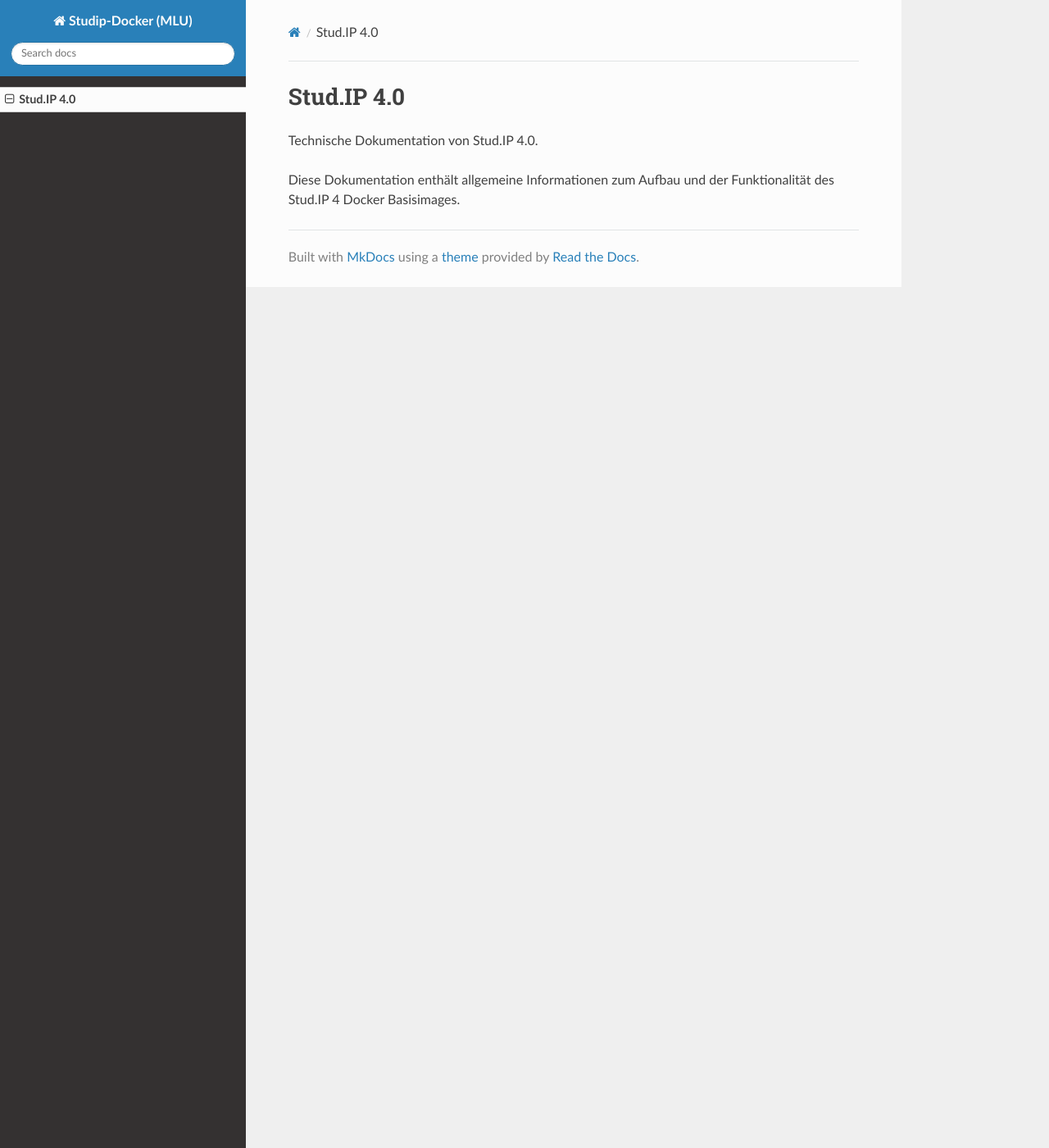
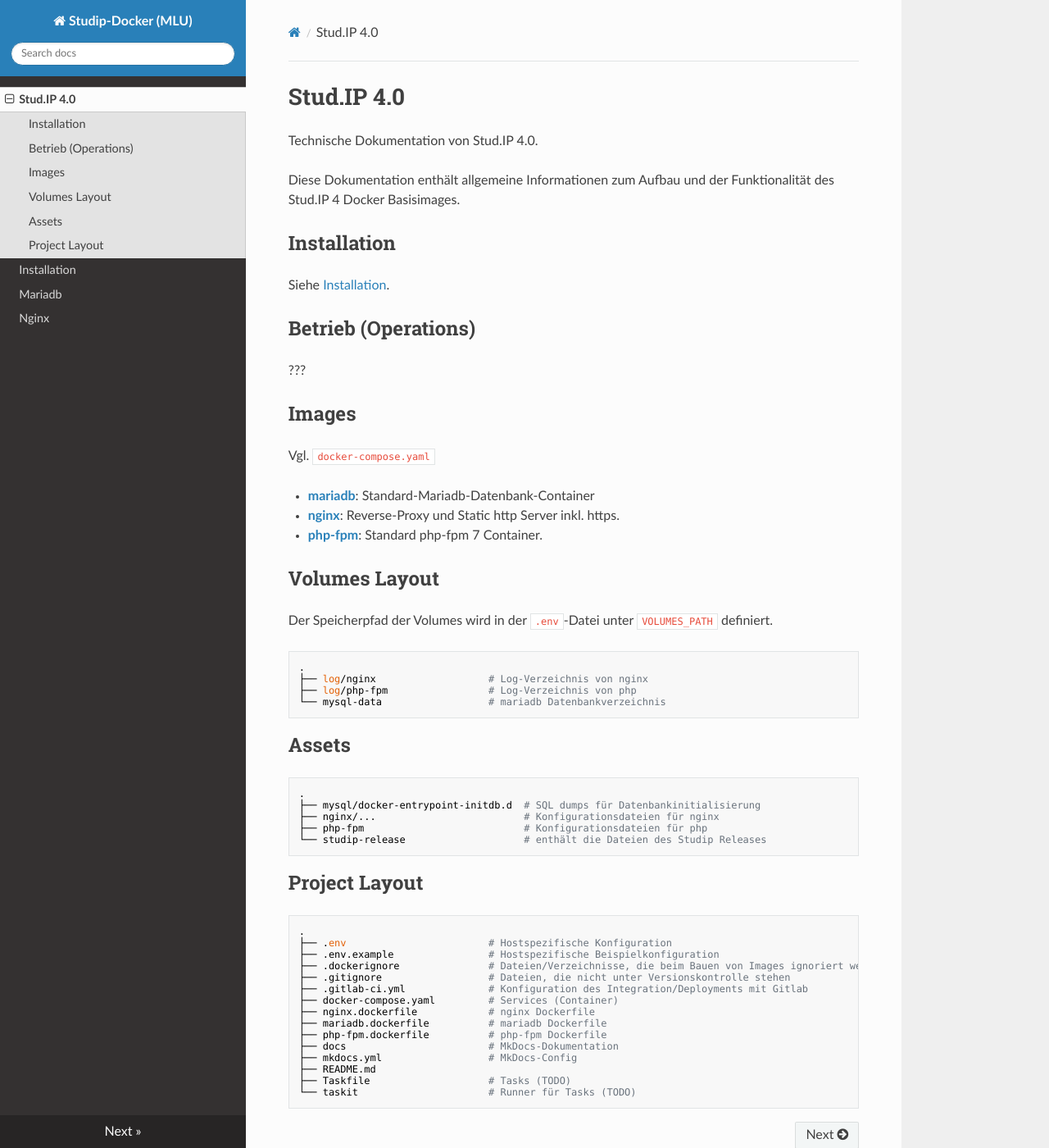
Before and after one commit to uni-halle/studip-docker, an MkDocs documentation site: the page built from docs/index.md, in a window 1280 px wide and 1400 px high. Shown: the whole window at 82% size. Built offline with MkDocs 1.6.1, drawn with Linux system fonts in a browser that asks for light colours; nearby versions of some CDN libraries.

Commit message:
Erste Version der Dokumentation

```diff
--- a/docs/index.md
+++ b/docs/index.md
@@ -3,3 +3,55 @@
 Technische Dokumentation von Stud.IP 4.0.
 
 Diese Dokumentation enthält allgemeine Informationen zum Aufbau und der Funktionalität des Stud.IP 4 Docker Basisimages.
+
+## Installation
+
+Siehe [Installation](installation.md).
+
+## Betrieb (Operations)
+
+???
+
+## Images
+
+Vgl. `docker-compose.yaml`
+
+* **[mariadb](mariadb.md)**: Standard-Mariadb-Datenbank-Container
+* **[nginx](nginx.md)**: Reverse-Proxy und Static http Server inkl. https.
+* **[php-fpm](php-fpm.md)**: Standard php-fpm 7 Container.
+
+## Volumes Layout
+
+Der Speicherpfad der Volumes wird in der `.env`-Datei unter `VOLUMES_PATH` definiert.
+
+    .
+    ├── log/nginx                   # Log-Verzeichnis von nginx
+    ├── log/php-fpm                 # Log-Verzeichnis von php
+    └── mysql-data                  # mariadb Datenbankverzeichnis
+
+## Assets
+
+    .
+    ├── mysql/docker-entrypoint-initdb.d  # SQL dumps für Datenbankinitialisierung
+    ├── nginx/...                         # Konfigurationsdateien für nginx
+    ├── php-fpm                           # Konfigurationsdateien für php
+    └── studip-release                    # enthält die Dateien des Studip Releases
+
+
+## Project Layout
+
+    .
+    ├── .env                        # Hostspezifische Konfiguration
+    ├── .env.example                # Hostspezifische Beispielkonfiguration
+    ├── .dockerignore               # Dateien/Verzeichnisse, die beim Bauen von Images ignoriert werden
+    ├── .gitignore                  # Dateien, die nicht unter Versionskontrolle stehen
+    ├── .gitlab-ci.yml              # Konfiguration des Integration/Deployments mit Gitlab
+    ├── docker-compose.yaml         # Services (Container)
+    ├── nginx.dockerfile            # nginx Dockerfile
+    ├── mariadb.dockerfile          # mariadb Dockerfile
+    ├── php-fpm.dockerfile          # php-fpm Dockerfile
+    ├── docs                        # MkDocs-Dokumentation
+    ├── mkdocs.yml                  # MkDocs-Config
+    ├── README.md
+    ├── Taskfile                    # Tasks (TODO)
+    └── taskit                      # Runner für Tasks (TODO)
```
Also changed, not shown: docs/installation.md (added, +16 -0 lines), docs/mariadb.md (added, +10 -0 lines), docs/nginx.md (added, +15 -0 lines).
